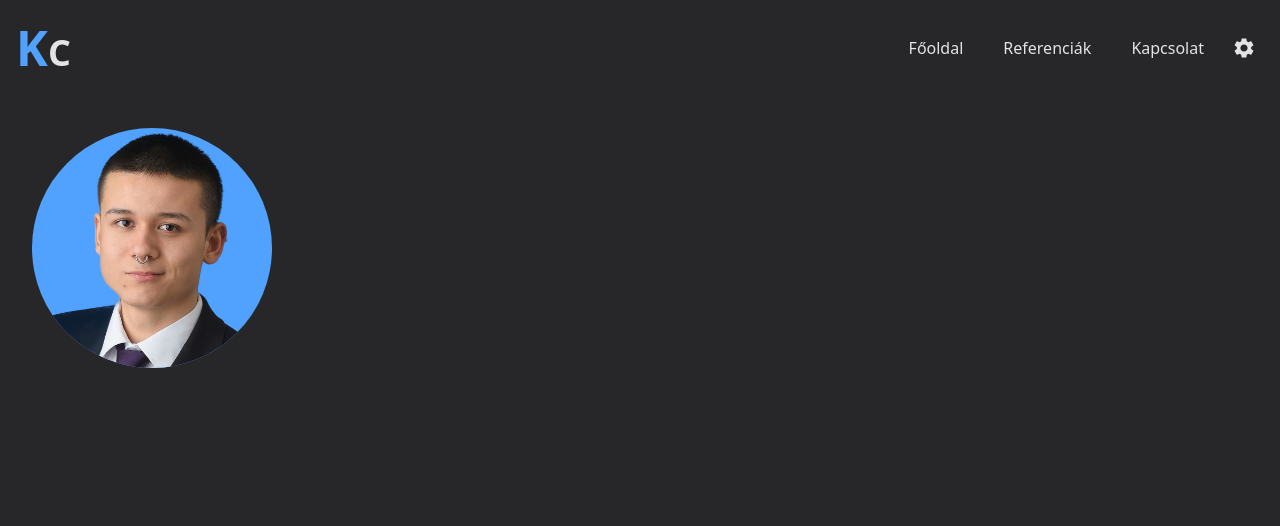
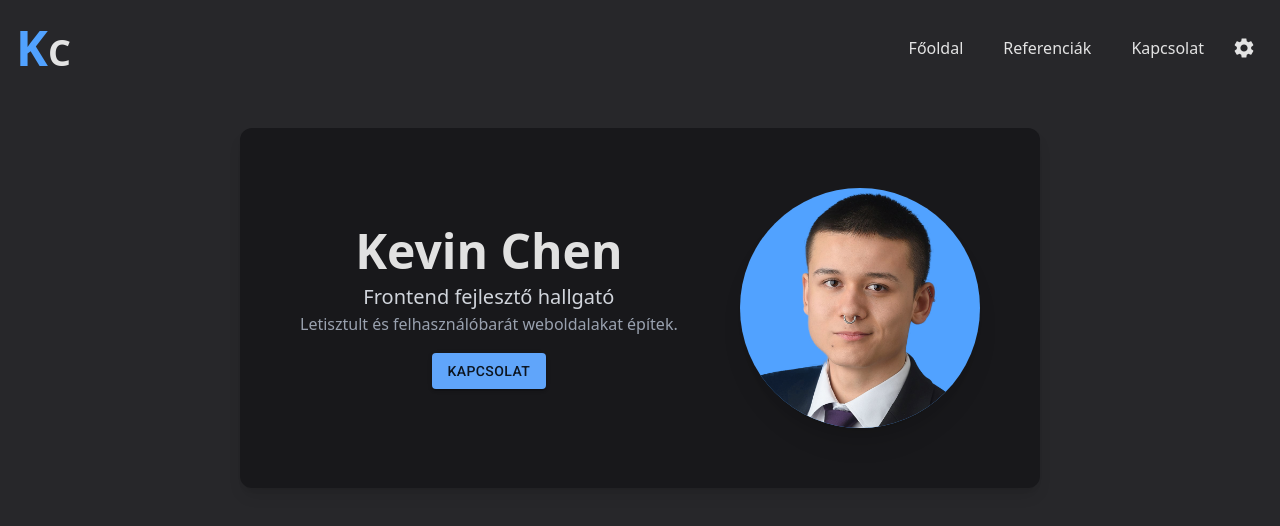
Before and after one commit to chencsi/chencsi.github.io, a React (Vite) app: page / in a window 1280 px wide. Shown: the top 526 px of the page. Built offline with nearby package versions, Linux system fonts and the light colour scheme.

Commit message:
hero component added and implement in home component

```diff
--- /dev/null
+++ b/src/components/Hero.jsx
@@ -0,0 +1,32 @@
+import { Button } from "@mui/material";
+import { useNavigate } from "react-router-dom";
+
+function Hero() {
+	const navigate = useNavigate();
+
+	return (
+		<section className="bg-zinc-900 rounded-xl p-5 shadow-lg flex flex-row justify-between items-center gap-5 p-15 max-w-[800px] mx-auto">
+			<div className="flex flex-col items-center">
+				<h1 className="text-center text-5xl font-bold">Kevin Chen</h1>
+				<h2 className="text-xl md:text-xl text-gray-300 mt-2">
+					Frontend fejlesztő hallgató
+				</h2>
+				<p className="text-gray-400 leading-relaxed">
+					Letisztult és felhasználóbarát weboldalakat építek.
+				</p>
+				<Button sx={{mt: 2}} variant="contained" onClick={() => navigate("/contact")}>
+					Kapcsolat
+				</Button>
+			</div>
+			<div className="block w-60 h-60 overflow-hidden rounded-full bg-blue-400 select-none pointer-events-none shadow-xl">
+				<img
+					src="/portrait.png"
+					alt="'Portrait photo'"
+					className="w-full h-full object-cover object-[50%_15%] shadow-lg"
+				/>
+			</div>
+		</section>
+	);
+}
+
+export default Hero;
--- a/src/views/Home.jsx
+++ b/src/views/Home.jsx
@@ -1,10 +1,10 @@
+import Hero from "../components/Hero";
+
 function Home() {
 	return (
-		<div>
-			<div className="w-60 h-60 overflow-hidden rounded-full bg-blue-400 select-none pointer-events-none">
-				<img src="/portrait.png" alt="'Portrait photo'" className="w-full h-full object-cover object-[50%_15%]"/>
-			</div>
-		</div>
+		<main>
+			<Hero />
+		</main>
 	);
 }
 
```
